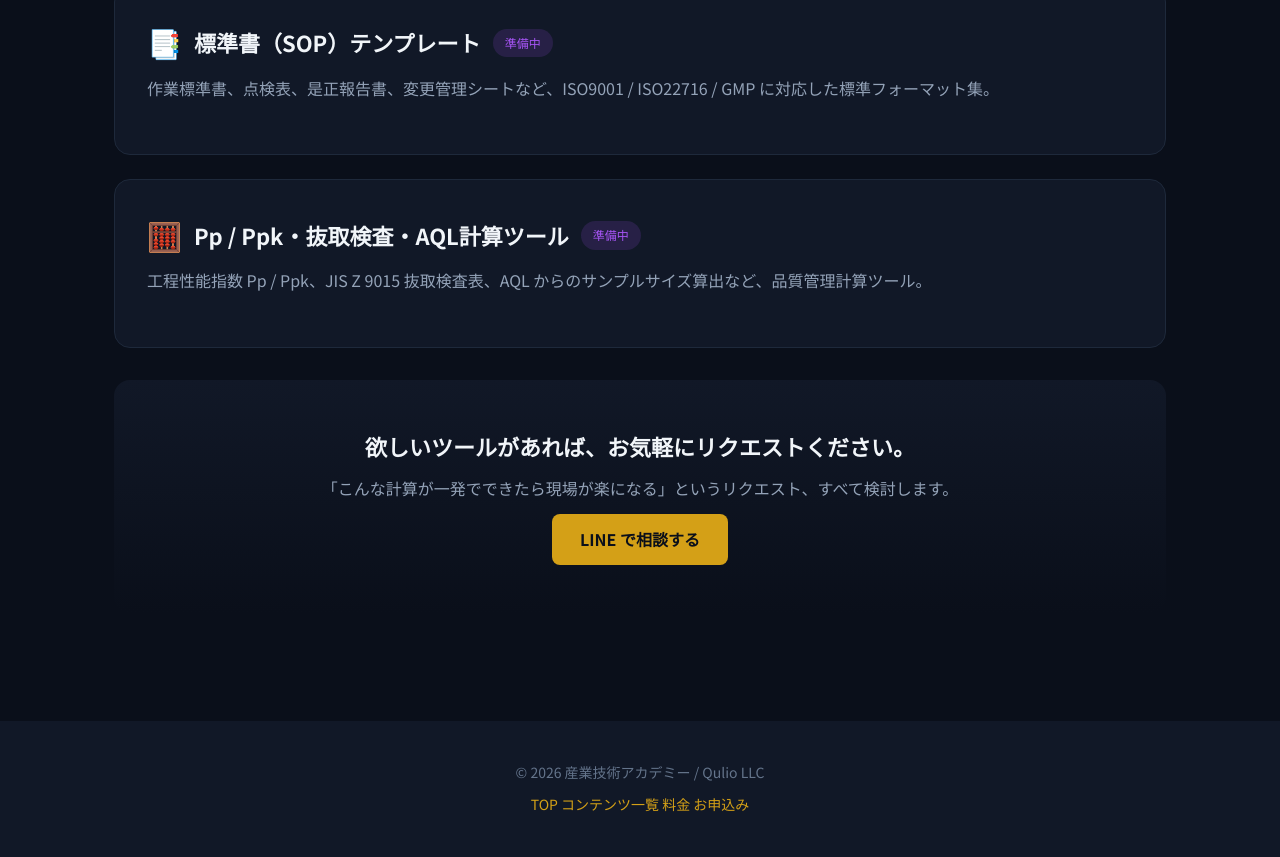
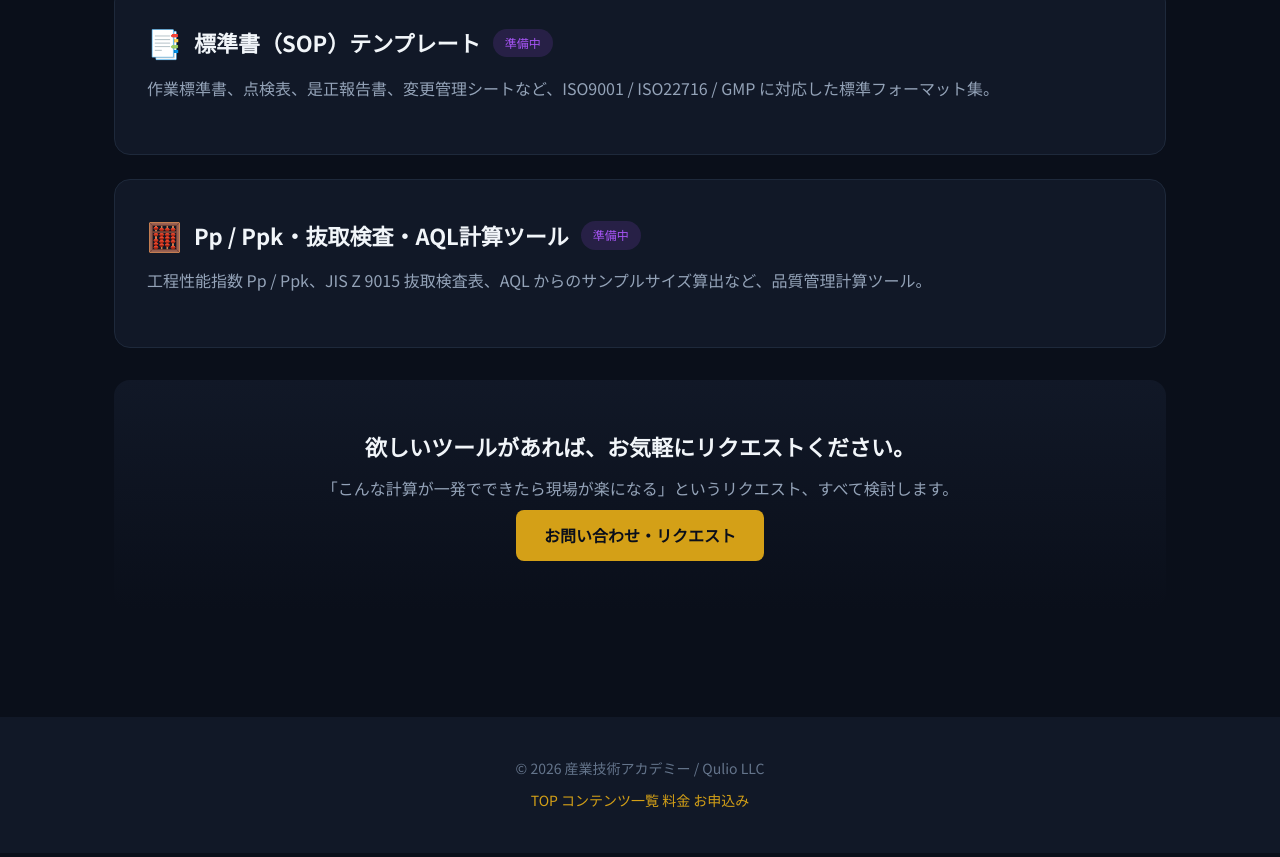
Before and after one commit to sangyo-tech/tools, a plain HTML site: page index.html in a window 1280 px wide. Shown: the part 2223-3080 px from the top of the page. Drawn offline with nearby package versions, Linux system fonts and the light colour scheme.

Commit message:
fix: tools LINEボタンをお問い合わせボタンに変更

```diff
--- a/index.html
+++ b/index.html
@@ -1,8 +1,6 @@
 <!DOCTYPE html>
 <html lang="ja">
 <head>
-<meta name="msvalidate.01" content="1EAB0BC3FBE864CAA39AE49601B7A63A" />
-    <meta name="google-site-verification" content="S68H3uQmgQ2OM5R5D9znABM8I8WkGgyP68UsZdgixtk" />
 <meta charset="UTF-8">
 <meta name="viewport" content="width=device-width, initial-scale=1.0">
 <link rel="canonical" href="https://tools.sangyo-tech.jp/">
@@ -306,7 +304,7 @@ footer a:hover { text-decoration: underline; }
     <div class="cta">
         <h3>欲しいツールがあれば、お気軽にリクエストください。</h3>
         <p style="color:var(--text-secondary);">「こんな計算が一発でできたら現場が楽になる」というリクエスト、すべて検討します。</p>
-        <a href="https://line.me/ti/p/RjdglqSu9M" target="_blank" rel="noopener">LINE で相談する</a>
+        <a href="https://apply.sangyo-tech.jp/" style="display:inline-block;background:var(--accent-gold,#d4a017);color:#0a0e1a;padding:12px 28px;border-radius:8px;text-decoration:none;font-weight:700;margin-top:8px">お問い合わせ・リクエスト</a>
     </div>
 </section>
 
```
